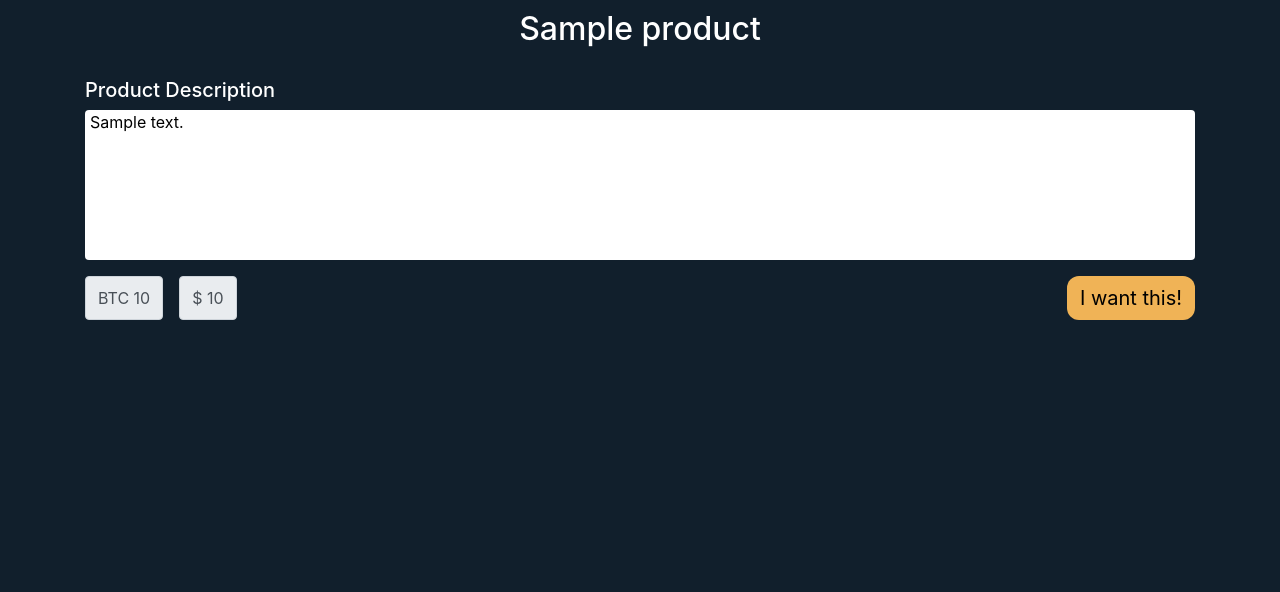
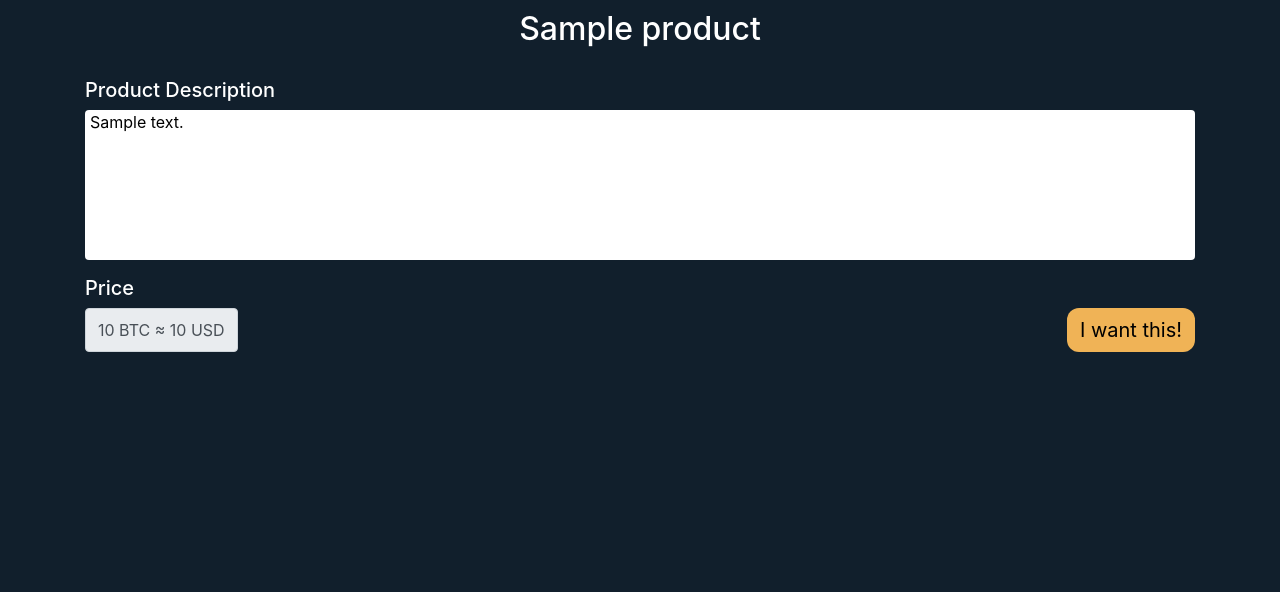
Before and after one commit to AJ-54/SatoshiBox, a Django app: template core/templates/buyerLanding.html in a window 1280 px wide. Shown: the part 211-803 px from the top of the page. Run offline with Django 3.2, Linux system fonts and the light colour scheme; tables that the repository leaves empty hold one stand-in row (values such as "Sample post"); the template is opened without the code that fills it: values that come from a table or form of the project are taken from there, most other values are stand-ins (such as "Sample title", 1, 10 or a date in 2020); some libraries are stand-ins or nearby versions.

Commit message:
showing price in usd

```diff
--- a/core/templates/buyerLanding.html
+++ b/core/templates/buyerLanding.html
@@ -13,10 +13,10 @@
     <p class='mt-1'>{{object.product_description}}</p>
   </div>
 
+  <h5 class='text-left'>Price</h5>
   <div class='row'>
     <div class='col-12  input-group'>
-      <span class="input-group-text mr-3">BTC {{btc_price}}</span>
-      <span class="input-group-text">$ {{btc_price}}</span>
+      <span class="input-group-text"> {{btc_price}} BTC ≈ {{usd_price}} USD</span>
       <div class='float-to-right'>
         <button type="submit" id='submitbtn' class="btn"><a href="{% url 'core:product_pay_buyer' object.uid%}?crypto=BTC"
           style="text-decoration:none;color:black;">I want this! </a></button>
--- a/core/views.py
+++ b/core/views.py
@@ -137,6 +137,7 @@ class ProductPublicView(HitCountDetailView):
 
     def get_context_data(self, **kwargs):
         context = super(ProductPublicView, self).get_context_data(**kwargs)
+        context["usd_price"] = str(self.object.price)
         context["btc_price"] = str(
             exchanged_rate(self.object.price, "BTC", self.object.currency)
         )[:6]
```
